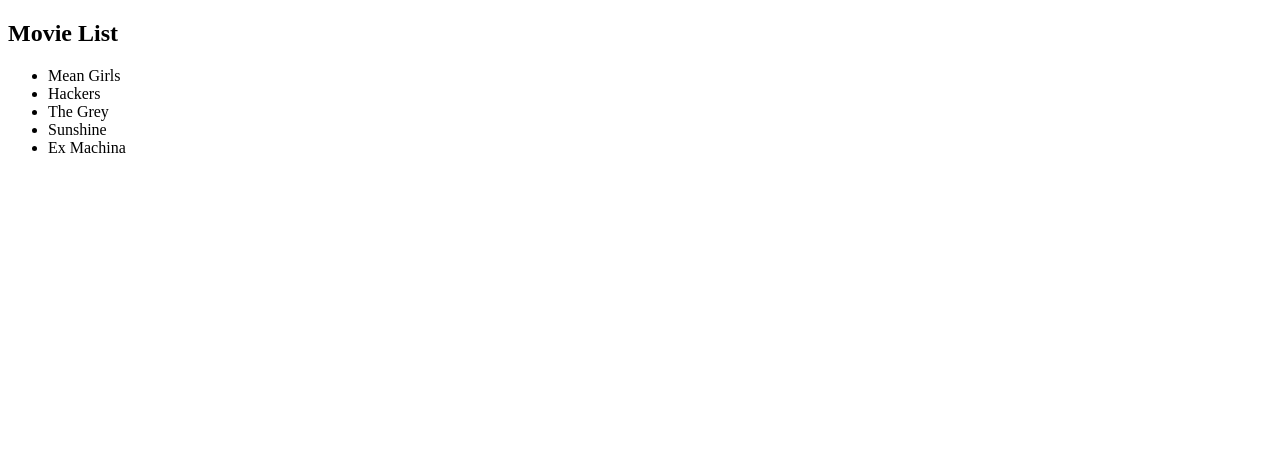
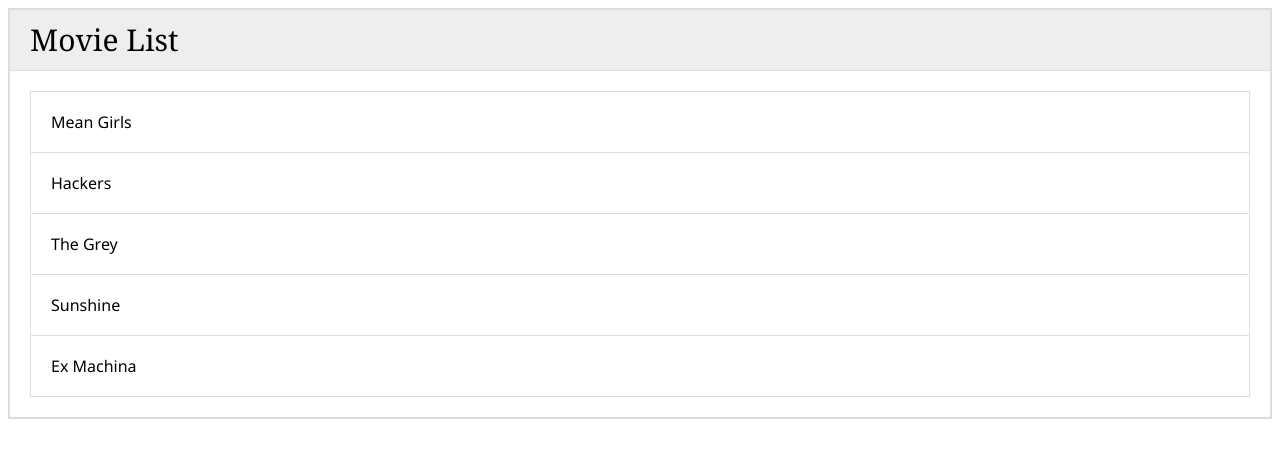
Before and after one commit to thesadie/movie-app, a React app: page / in a window 1280 px wide. Shown: the top 458 px of the page. Built offline with nearby package versions, Linux system fonts and the light colour scheme.

Commit message:
Styles the app basic

```diff
--- a/client/src/components/app.jsx
+++ b/client/src/components/app.jsx
@@ -27,8 +27,10 @@
 
     return (
       <div>
-        <h2>Movie List</h2>
-        <ul>{list}</ul>
+        <div id='topbar'>Movie List</div>
+        <div id='movieList'>
+          {list}
+        </div>
       </div>
     )
   }
--- a/client/src/components/movieListItem.jsx
+++ b/client/src/components/movieListItem.jsx
@@ -3,7 +3,7 @@
 
 function MovieListItem(props) {
   return (
-    <li>{props.title}</li>
+    <div className='titleBox'>{props.title}</div>
   )
 }
 
--- a/public/index.html
+++ b/public/index.html
@@ -1,9 +1,10 @@
 <!DOCTYPE html>
 <head>
   <title>Movie List</title>
+  <link rel="stylesheet" href="style.css">
 </head>
 <body>
-<div id="app"></div>
+  <div id="app"></div>
 </body>
 <script type="text/javascript" src="dist/bundle.js"></script>
 </html>
--- /dev/null
+++ b/public/style.css
@@ -0,0 +1,32 @@
+.titleBox {
+  border: #ddd solid 1px;
+  border-bottom: none;
+  margin-left: 10px;
+  margin-right: 10px;
+  height: 50px;
+  padding: 5px 20px 5px 20px;
+  line-height: 50px;
+  font-family: 'Segoe UI', Tahoma, Geneva, Verdana, sans-serif;
+}
+
+#topbar {
+  background-color: #eee;
+  border-bottom: #ddd solid 1px;
+  height: 60px;
+  line-height: 60px;
+  font-family: Cambria, Cochin, Georgia, Times, 'Times New Roman', serif;
+  font-size: 30px;
+  padding-left: 20px;
+}
+
+#movieList {
+  padding: 20px 10px 20px 10px;
+}
+
+#app {
+  border: #ddd solid 2px;
+}
+
+.titleBox:last-child {
+  border-bottom: 1px solid #ddd;
+}
```
Also changed, not shown: public/dist/bundle.js.
